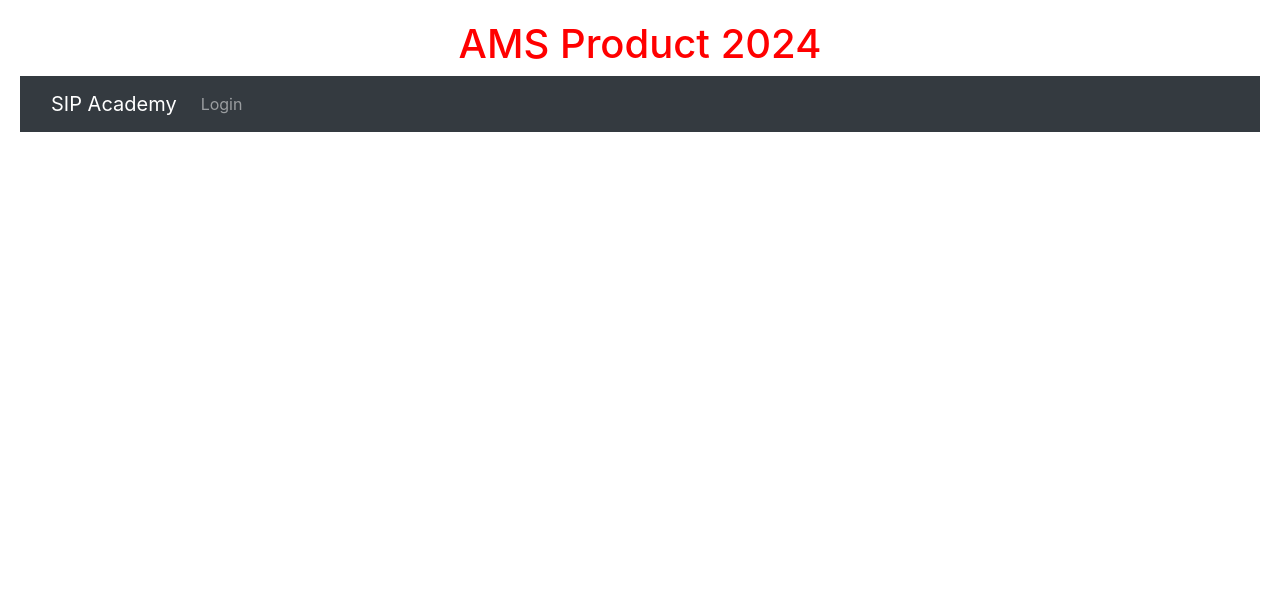
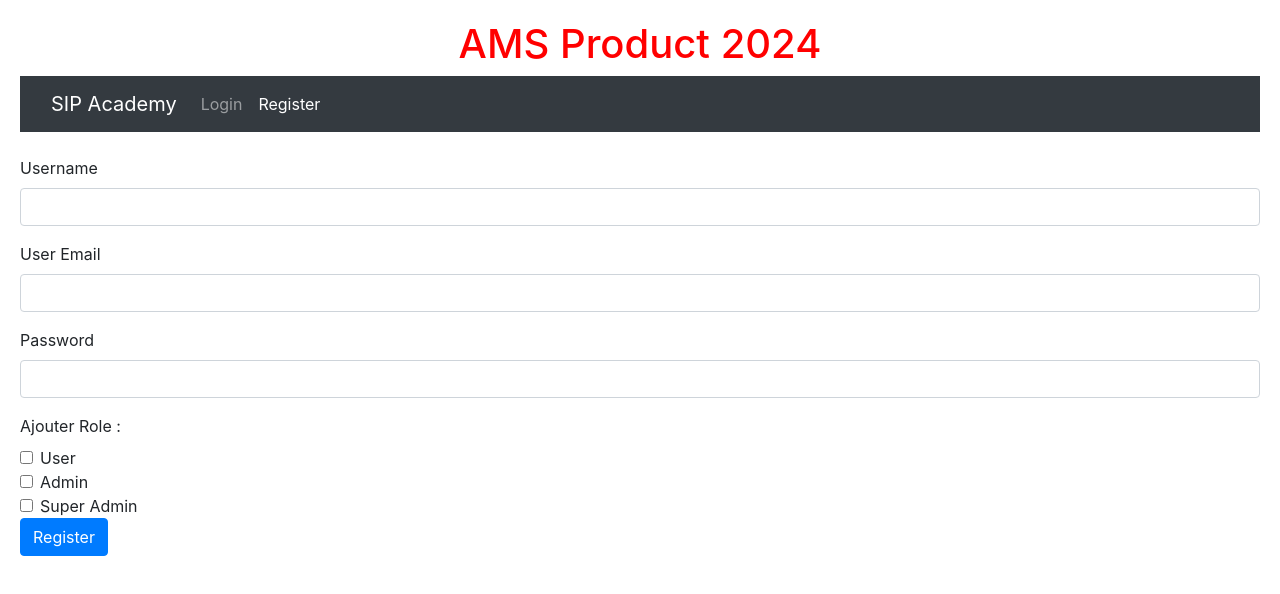
Before and after one commit to MezghichGit/amsFront2024, an Angular app: page /#/register in a window 1280 px wide. Before the commit this address led to /#/. Shown: the top 594 px of the page. Built offline with nearby package versions, Linux system fonts and the light colour scheme.

Commit message:
registration

```diff
--- a/src/app/app.routes.ts
+++ b/src/app/app.routes.ts
@@ -7,6 +7,7 @@ import { ListArticleComponent } from './list-article/list-article.component';
 import { LoginComponent } from './login/login.component';
 import { LogoutComponent } from './logout/logout.component';
 import { AuthGuardService } from './services/auth-guard.service';
+import { RegistrationComponent } from './registration/registration.component';
 
 export const routes: Routes = [
 { path: "", pathMatch: "full", redirectTo: "app-navbar" },
@@ -16,5 +17,6 @@ export const routes: Routes = [
 { path: "addArticle", component: AddArticleComponent, canActivate:[AuthGuardService] },
 { path: "listArticle", component: ListArticleComponent, canActivate:[AuthGuardService] },
 { path: 'login', component: LoginComponent },
+{ path: 'register', component: RegistrationComponent },
 { path: 'logout', component: LogoutComponent, canActivate:[AuthGuardService] },
 ];
--- a/src/app/navbar/navbar.component.html
+++ b/src/app/navbar/navbar.component.html
@@ -24,6 +24,10 @@
         </li>
 
         <li class="nav-item">
+          <a class="nav-link" *ngIf="!loginService.isUserLoggedIn()" routerLink="/register" routerLinkActive="active">Register</a>
+        </li>
+
+        <li class="nav-item">
           <a class="nav-link" *ngIf="loginService.isUserLoggedIn()" routerLink="/logout" routerLinkActive="active">Logout</a>
         </li>
 
--- /dev/null
+++ b/src/app/registration/registration.component.html
@@ -0,0 +1,41 @@
+<form #myform="ngForm" (ngSubmit)="register(myform)">
+  <br/>
+  <div class="alert alert-warning" *ngIf='invalidUser'>{{errorMessage}}</div>
+  <div class="form-group">
+    <label for="userName">Username </label>
+    <input ngModel name="username" size="20" type="text" class="form-control" id="userName" />
+  </div>
+  <div class="form-group">
+    <label for="userEmail">User Email </label>
+    <input ngModel name="email" size="20" type="text" class="form-control" id="userEmail" />
+  </div>
+  <div class="form-group">
+    <label for="userPassword">Password </label>
+    <input ngModel name="password" size="20" type="password" class="form-control" id="userPassword" />
+  </div>
+  <div>
+    <label>Ajouter Role :</label>
+
+    <div class="form-check">
+      <input class="form-check-input" type="checkbox" value="user" id="exampleCheckbox" (click)="CheckboxChange($event)">
+      <label class="form-check-label" for="exampleCheckbox">
+        User
+      </label>
+    </div>
+    <div class="form-check">
+      <input class="form-check-input" type="checkbox" value="admin" id="exampleCheckbox2" (click)="CheckboxChange($event)">
+      <label class="form-check-label" for="exampleCheckbox2">
+        Admin
+      </label>
+    </div>
+    <div class="form-check">
+      <input class="form-check-input" type="checkbox" value="superadmin" id="exampleCheckbox2" (click)="CheckboxChange($event)">
+      <label class="form-check-label" for="exampleCheckbox2">
+        Super Admin
+      </label>
+    </div>
+  </div>
+  <button class="btn btn-primary">Register</button>
+  <br/>
+  <div class="alert alert-success" *ngIf='validUser'>{{successMessage}}</div>
+</form>
--- /dev/null
+++ b/src/app/registration/registration.component.ts
@@ -0,0 +1,61 @@
+import { Component } from '@angular/core';
+import { FormsModule } from '@angular/forms';
+import { UserService } from '../services/user.service';
+import { Router } from '@angular/router';
+import { CommonModule } from '@angular/common';
+
+@Component({
+  selector: 'app-registration',
+  standalone: true,
+  imports: [CommonModule, FormsModule],
+  templateUrl: './registration.component.html',
+  styleUrl: './registration.component.css'
+})
+export class RegistrationComponent {
+
+  user:any;
+  invalidUser = false;
+  validUser = false;
+  errorMessage = "";
+  successMessage = ""
+
+  listRole : string[] =[]
+
+  constructor(
+    private userService: UserService,
+    private router: Router) { }
+
+    CheckboxChange(e : any){
+      if(e.target.checked){
+        this.listRole.push(e.target.value)
+      }
+    }
+
+  register(myform:any){
+    this.user = {
+      'username': myform.value.username,
+      'email': myform.value.email,
+      'password': myform.value.password,
+      'role': this.listRole
+    }
+
+  this.userService.createUser(this.user).subscribe(
+
+    (response :any)=> {
+      //this.router.navigate(['login']);
+
+      this.validUser = true
+      this.successMessage = response.message
+      myform.resetForm(myform);
+    },
+
+    error => {
+      this.invalidUser = true
+      this.errorMessage = error.error.message
+     // console.log(error)
+    }
+
+  );
+}
+
+}
--- /dev/null
+++ b/src/app/services/user.service.ts
@@ -0,0 +1,15 @@
+import { Injectable } from '@angular/core';
+import { HttpClient, HttpHeaders } from '@angular/common/http';
+import { environment } from '../../environments/environment.development';
+@Injectable({
+  providedIn: 'root'
+})
+export class UserService {
+  urlRegistration = environment.baseUrl+'api/auth/signup';
+
+  constructor(private Http: HttpClient) { }
+
+  createUser(user: any) {
+    return this.Http.post(this.urlRegistration, user);
+  }
+}
```
Also changed, not shown: src/app/registration/registration.component.css (added), src/app/services/jenkinsfile.txt (added), 2 other files (tests, documents, lock files or other folders).
